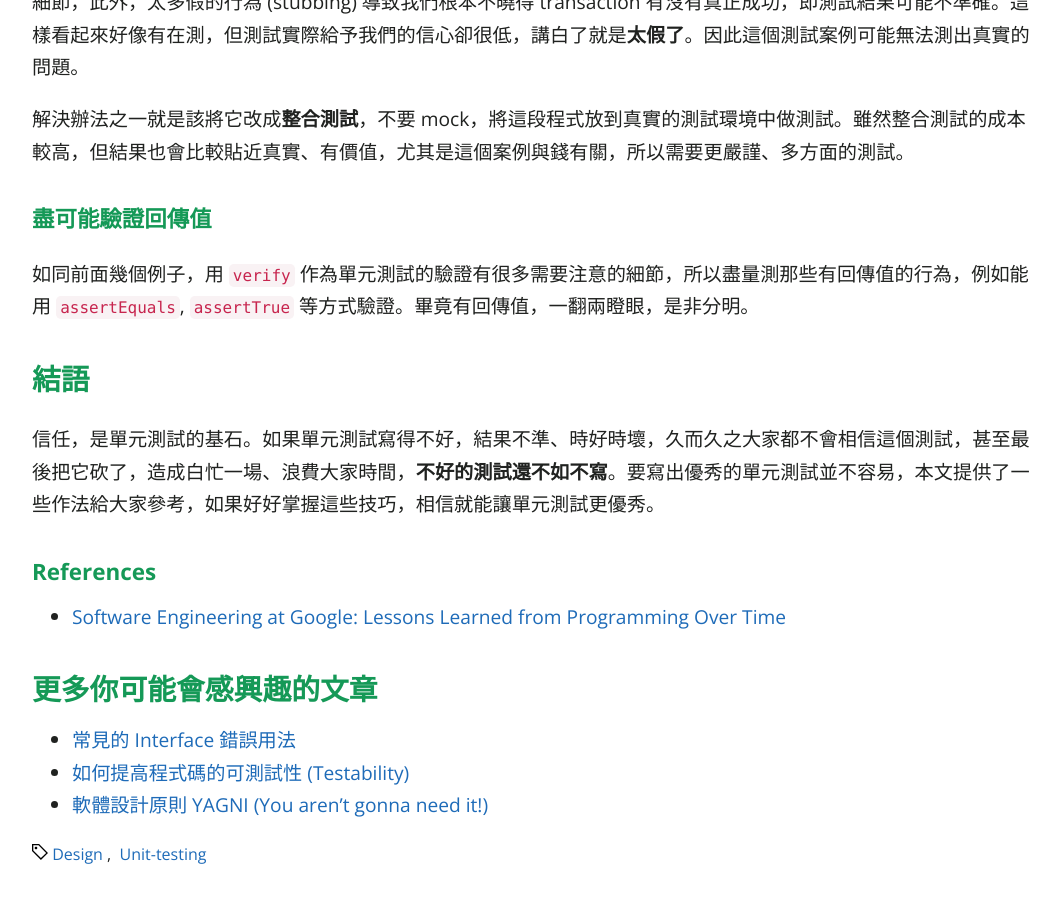
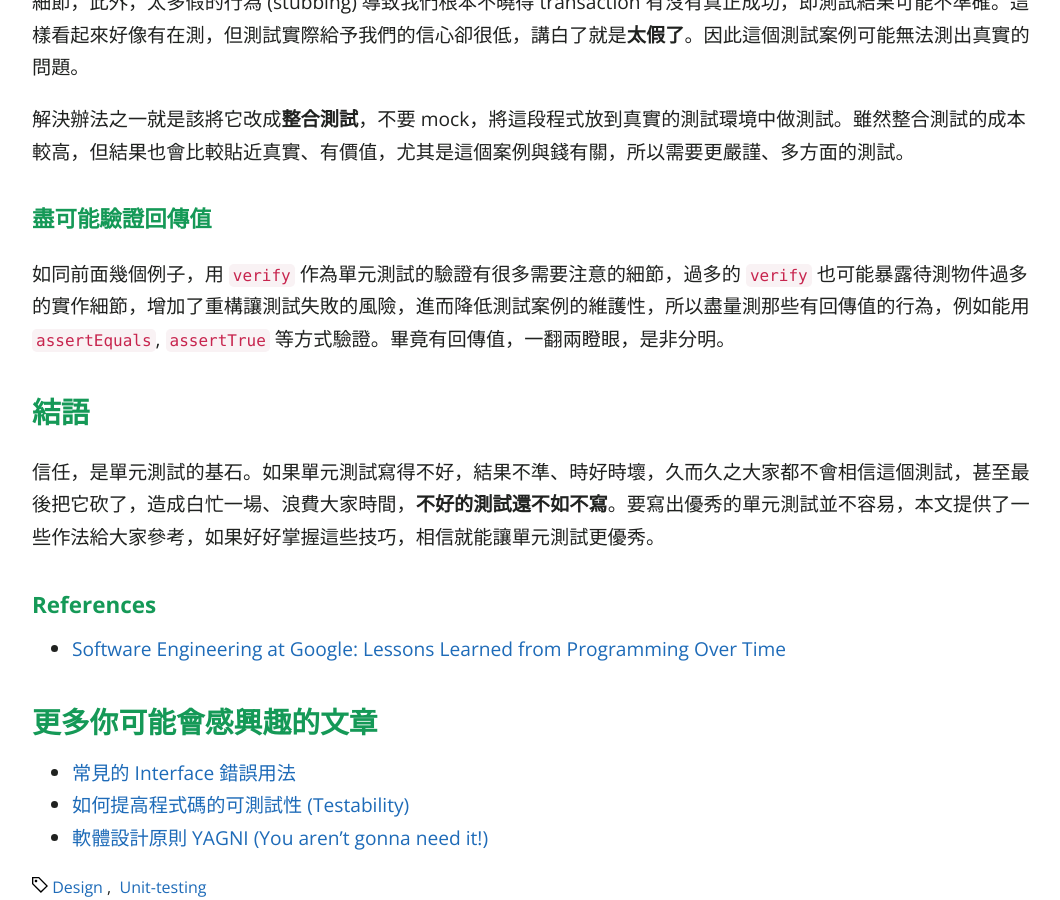
Before and after one commit to KaiSheng714/KaiSheng714.github.io, a Jekyll site: the page built from _posts/2022-09-19-good-unit-test.md, in a window 1280 px wide and 900 px high, scrolled down 6075 px. Shown: the whole window, without its empty margins (104-1164 px from the left). Built offline with Jekyll 4.4.1, drawn with Linux system fonts in a browser that asks for light colours; comment, search, counter and statistics services are not loaded; some of the changed text lies outside the part shown.

Commit message:
good-unit-test

```diff
--- a/_posts/2022-09-19-good-unit-test.md
+++ b/_posts/2022-09-19-good-unit-test.md
@@ -54,7 +54,7 @@
 ## **優秀的單元測試之設計原則**
 
 ### **情境式的結構**
-盡量以 `Arrange, Act, Assert` 或 `Given, When, Then` 的 pattern 去寫單元測試。透過這樣的 pattern 讓測試案例比較能表達**一種行為**，會比較貼近使用者，畢竟單元測試就是在**模擬使用者如何使用該產品程式碼**。
+盡量以 `Arrange, Act, Assert` 或 `Given, When, Then` 的 pattern 去寫單元測試。透過這樣的 pattern 讓測試案例比較能表達**某情境下的一種行為或結果**，會比較貼近使用者，畢竟單元測試就是在**模擬使用者如何使用該產品程式碼**。
 
 ### **一個測試案例只驗證一個行為**
 如同好的快篩應只能篩一種病，一個測試案例也應只驗證一種行為；如果不是這個測試案例要檢驗的行為，就不應該把它們寫在一起，而是把它們拆分成多個測試案例。
@@ -177,7 +177,7 @@
 
 
 ### **盡可能驗證回傳值**
-如同前面幾個例子，用 `verify` 作為單元測試的驗證有很多需要注意的細節，所以盡量測那些有回傳值的行為，例如能用 `assertEquals`, `assertTrue` 等方式驗證。畢竟有回傳值，一翻兩瞪眼，是非分明。
+如同前面幾個例子，用 `verify` 作為單元測試的驗證有很多需要注意的細節，過多的 `verify` 也可能暴露待測物件過多的實作細節，增加了重構讓測試失敗的風險，進而降低測試案例的維護性，所以盡量測那些有回傳值的行為，例如能用 `assertEquals`, `assertTrue` 等方式驗證。畢竟有回傳值，一翻兩瞪眼，是非分明。
 
 ## **結語**
 信任，是單元測試的基石。如果單元測試寫得不好，結果不準、時好時壞，久而久之大家都不會相信這個測試，甚至最後把它砍了，造成白忙一場、浪費大家時間，**不好的測試還不如不寫**。要寫出優秀的單元測試並不容易，本文提供了一些作法給大家參考，如果好好掌握這些技巧，相信就能讓單元測試更優秀。
```
Also changed, not shown: other parts of _posts/2022-09-19-good-unit-test.md (+2 -2 lines), _posts/2022-06-01-object-mapper.md (+6 -1 lines).
